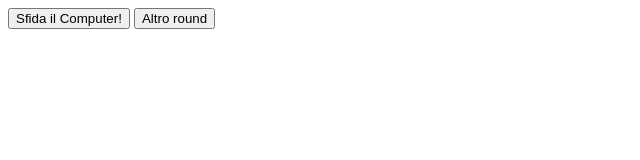
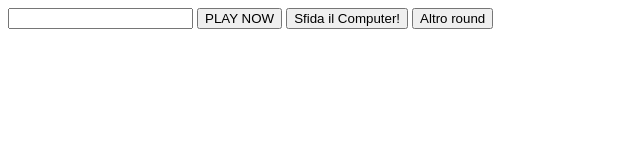
Before and after one commit to SirAlyon/js-mail-dadi, a plain HTML site: page index.html in a window 1280 px wide. Shown: the whole page, without its empty margins (0-640 px from the left). Drawn offline with Linux system fonts and the light colour scheme.

Commit message:
finish email game

```diff
--- a/index.html
+++ b/index.html
@@ -8,6 +8,8 @@
 </head>
 <body>
 
+    <input type="email" id="userEmail" required>
+    <button id="playNow">PLAY NOW</button>
 
     <button id="result">Sfida il Computer!</button>
     <button id="redo">Altro round</button>
```
